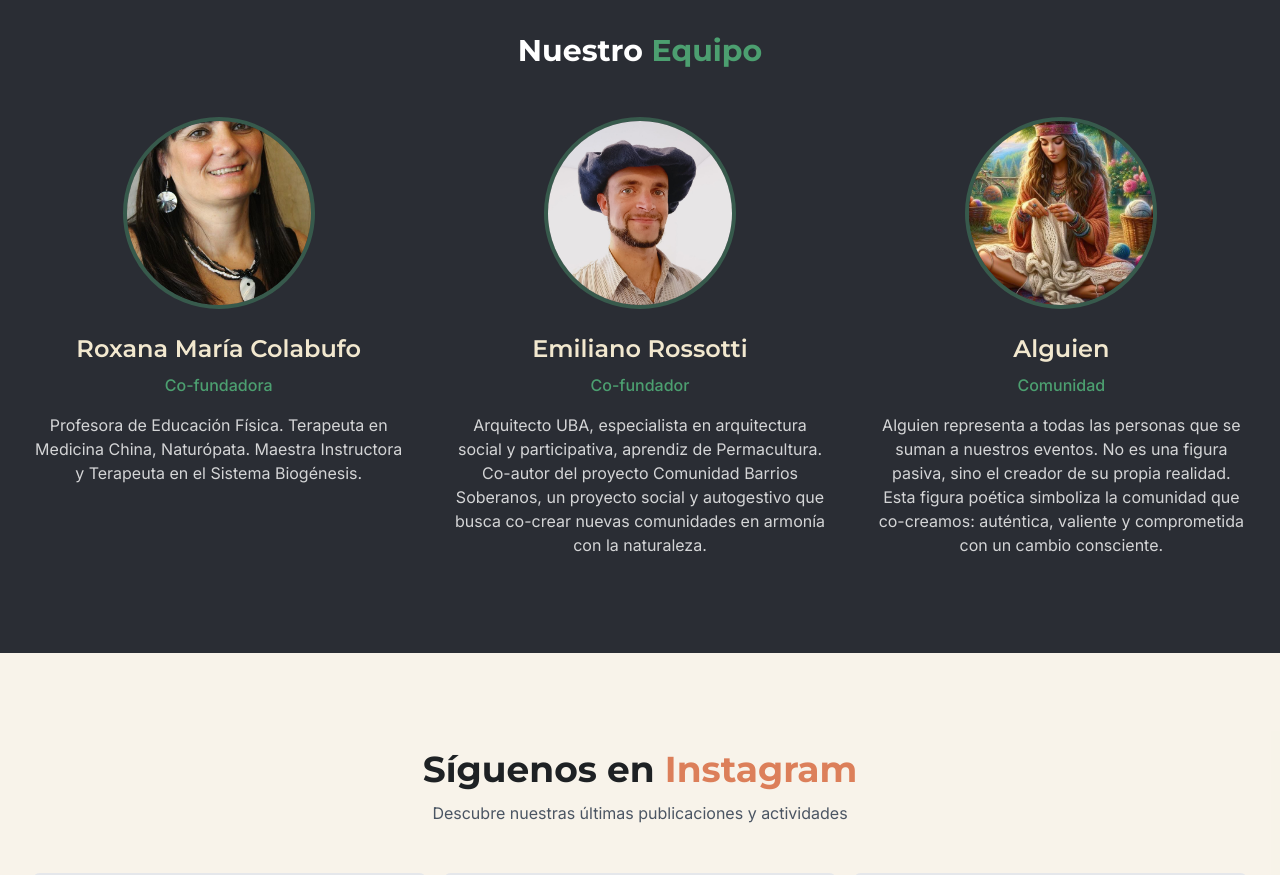
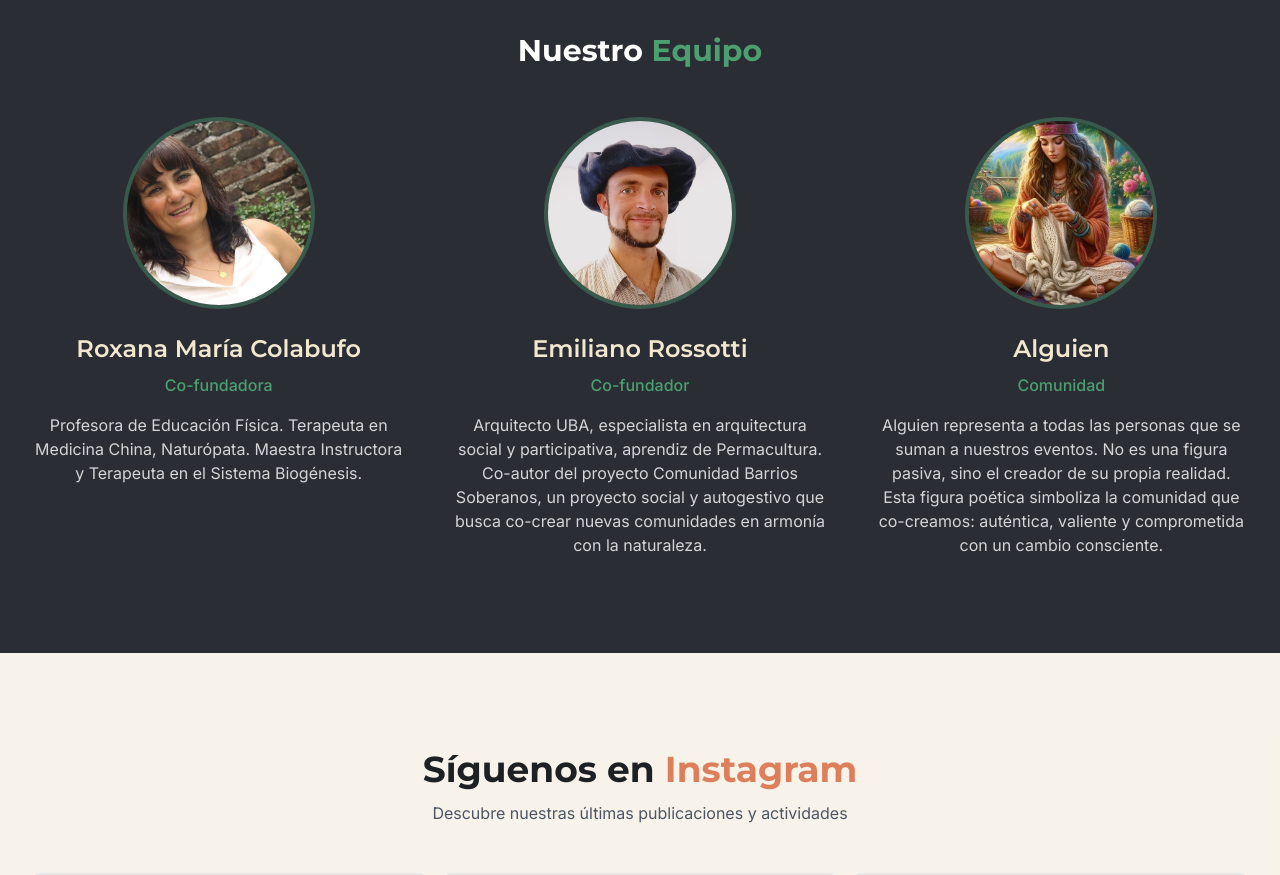
Before and after one commit to santiagotraba/nuevaformasde, a React (Vite) app: page / in a window 1280 px wide. Shown: the part 5620-6495 px from the top of the page. Built offline with nearby package versions, Linux system fonts and the light colour scheme.

Commit message:
feat: Replace team member image
Replaced Roxana María Colabufo's image in the "Nuestro Equipo" section with a new image, ensuring it is centered, without cropping, and maintains the same style and proportions as other team member images.

```diff
--- a/src/components/About.tsx
+++ b/src/components/About.tsx
@@ -7,7 +7,7 @@ const About = () => {
     {
       id: 1,
       name: "Roxana María Colabufo",
-      image: "/lovable-uploads/4c429bdb-bb0a-4a6b-8045-ceab841f5711.png",
+      image: "/lovable-uploads/c2ba3b8e-baab-4e3b-8e3c-944085e7e1d2.png",
       description: "Profesora de Educación Física. Terapeuta en Medicina China, Naturópata. Maestra Instructora y Terapeuta en el Sistema Biogénesis.",
       role: "Co-fundadora"
     },
```
Also changed, not shown: public/lovable-uploads/c2ba3b8e-baab-4e3b-8e3c-944085e7e1d2.png (added).
